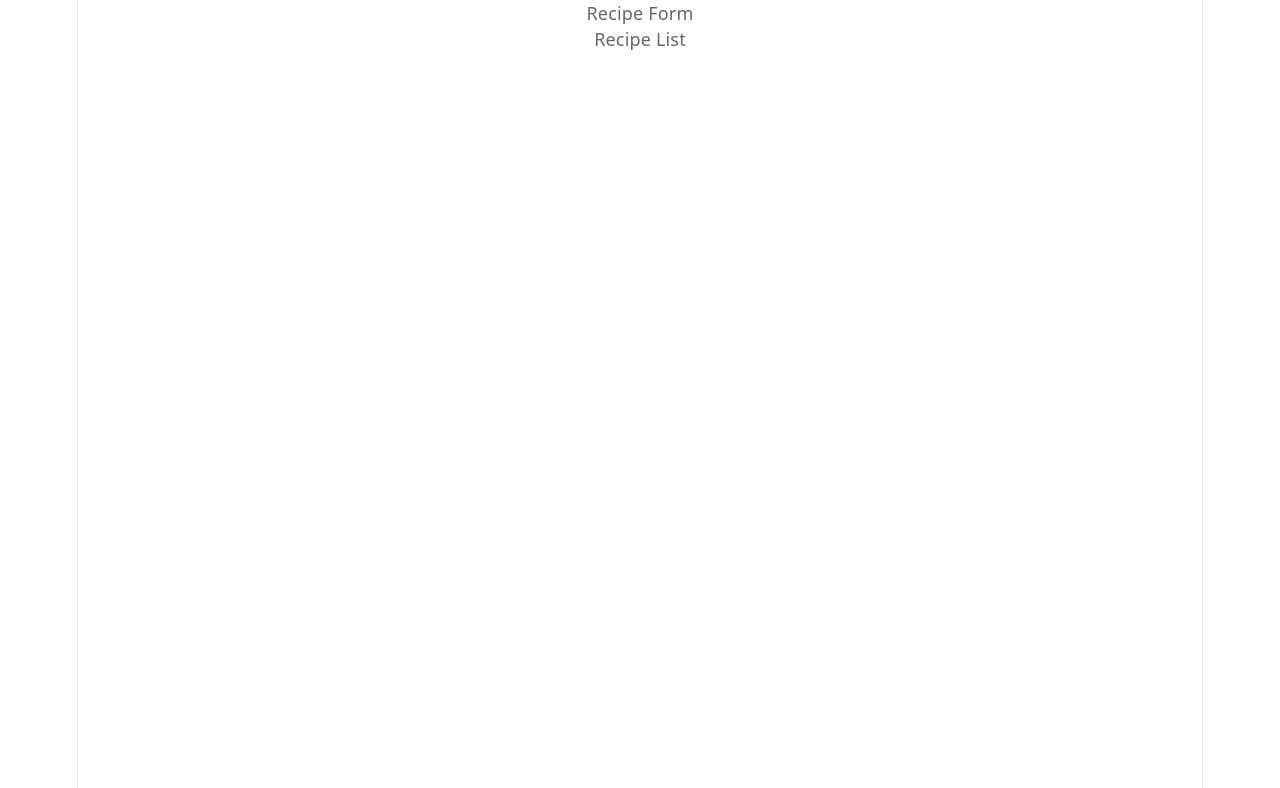
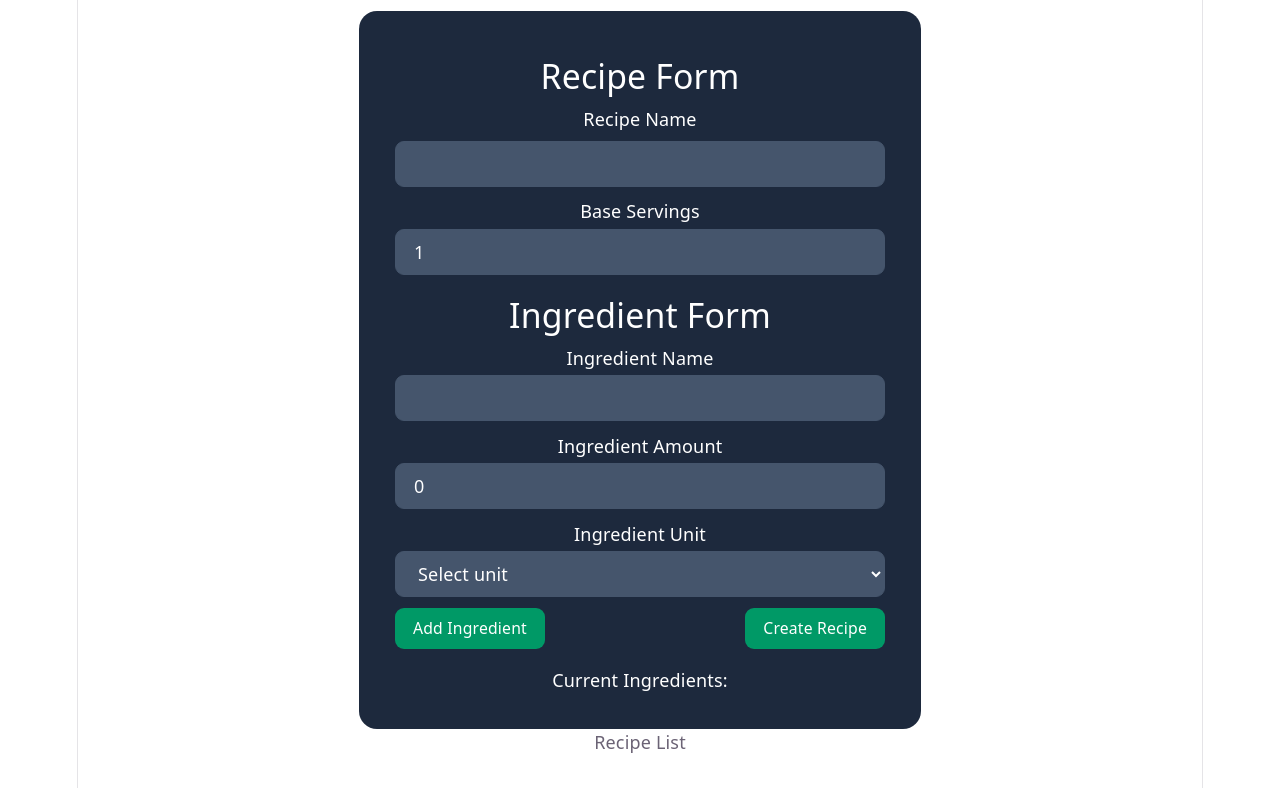
Before and after one commit to DesmonFur/Recipe-Scaler, a React (Vite) app: page / in a window 1280 px wide. Shown: the top 788 px of the page. Built offline with nearby package versions, Linux system fonts and the light colour scheme.

Commit message:
feat: RecipeForm with ingredient draft, validation, unit dropdown

```diff
--- a/src/components/RecipeForm.tsx
+++ b/src/components/RecipeForm.tsx
@@ -1,5 +1,170 @@
 import { useState } from "react";
+import type { Recipe, Ingredient } from "../types";
+type RecipeFormProps = {
+  onAdd: (recipe: Recipe) => void;
+};
+const UNITS = ["g", "kg", "ml", "l", "tsp", "tbsp", "cup", "oz", "lb"];
 
-export function RecipeForm() {
-  return <div> Recipe Form</div>;
+export function RecipeForm({ onAdd }: RecipeFormProps) {
+  const [recipeName, setRecipeName] = useState<string>("");
+  const [baseServings, setBaseServings] = useState<number>(1);
+  const [ingredients, setIngredients] = useState<Ingredient[]>([]);
+  const [ingredientDraft, setIngredientDraft] = useState<Ingredient>({
+    id: "",
+    name: "",
+    amount: 0,
+    unit: "",
+  });
+
+  const handleAddIngredient = () => {
+    if (!ingredientDraft.name.trim() || !ingredientDraft.unit.trim()) {
+      alert("please check to make sure name or unit is not empty");
+      return;
+    }
+    if (!ingredientDraft.amount) {
+      alert("amount cannot be 0");
+      return;
+    }
+    setIngredients((prev) => {
+      return [...prev, { ...ingredientDraft, id: crypto.randomUUID() }];
+    });
+    setIngredientDraft({
+      id: "",
+      name: "",
+      amount: 0,
+      unit: "",
+    });
+  };
+
+  const createRecipe = () => {
+    if (!recipeName.trim()) {
+      alert("recipe name cannot be empty");
+      return;
+    }
+    if (ingredients.length === 0) {
+      alert("Must add ingredients");
+      return;
+    }
+
+    onAdd({
+      id: crypto.randomUUID(),
+      name: recipeName,
+      baseServings: baseServings,
+      ingredients: ingredients,
+    });
+    setRecipeName("");
+    setIngredients([]);
+    setBaseServings(1);
+  };
+  return (
+    <div className="bg-slate-800 rounded-2xl p-8 w-1/2  mt-2.5 text-white ">
+      <p className="text-3xl font-medium p-2">Recipe Form</p>
+      <div className="flex flex-col gap-2 mb-2.5">
+        <label className="font-medium" htmlFor="recipeName">
+          Recipe Name
+        </label>
+        <input
+          className="bg-slate-600 text-white px-4 py-2 rounded-lg border border-slate-600 focus:border-emerald-500"
+          id="recipeName"
+          type="text"
+          value={recipeName}
+          onChange={(e) => setRecipeName(e.target.value)}
+        />
+      </div>
+      <div className="flex flex-col gap-1 mb-2.5 text-white">
+        <label className="font-medium" htmlFor="baseServings">
+          Base Servings
+        </label>
+        <input
+          className="bg-slate-600 text-white px-4 py-2 rounded-lg border border-slate-600 focus:border-emerald-500"
+          id="baseServings"
+          type="number"
+          value={baseServings}
+          onChange={(e) => setBaseServings(e.target.valueAsNumber)}
+        />
+      </div>
+      {/* ingredient form */}
+      <p className="text-3xl font-medium p-2">Ingredient Form</p>
+
+      <div className="flex flex-col gap-1 mb-2.5 text-white">
+        <label className="font-medium" htmlFor="ingredientName">
+          Ingredient Name
+        </label>
+        <input
+          className="bg-slate-600 text-white px-4 py-2 rounded-lg border border-slate-600 focus:border-emerald-500"
+          id="ingredientName"
+          type="text"
+          value={ingredientDraft.name}
+          onChange={(e) =>
+            setIngredientDraft((prev) => {
+              return { ...prev, name: e.target.value };
+            })
+          }
+        />
+      </div>
+      <div className="flex flex-col gap-1 mb-2.5  text-white">
+        <label className="font-medium" htmlFor="ingredientAmount">
+          Ingredient Amount
+        </label>
+        <input
+          className="bg-slate-600 text-white px-4 py-2 rounded-lg border border-slate-600 focus:border-emerald-500"
+          id="ingredientAmount"
+          type="number"
+          value={ingredientDraft.amount}
+          onChange={(e) =>
+            setIngredientDraft((prev) => {
+              return { ...prev, amount: e.target.valueAsNumber };
+            })
+          }
+        />
+      </div>
+      <div className="flex flex-col gap-1 mb-2.5 text-white ">
+        <label className="font-medium" htmlFor="ingredientUnit">
+          Ingredient Unit
+        </label>
+        <select
+          className="bg-slate-600 text-white px-4 py-2 rounded-lg border border-slate-600"
+          value={ingredientDraft.unit}
+          onChange={(e) =>
+            setIngredientDraft((prev) => ({ ...prev, unit: e.target.value }))
+          }
+        >
+          <option value="">Select unit</option>
+          {UNITS.map((u) => (
+            <option key={u} value={u}>
+              {u}
+            </option>
+          ))}
+        </select>
+      </div>
+
+      <div className="flex  justify-between mt-2.5">
+        <button
+          className="px-4 py-2 rounded-lg bg-emerald-600  text-white font-medium text-sm hover:bg-emerald-500 transition-colors"
+          onClick={handleAddIngredient}
+        >
+          Add Ingredient
+        </button>
+
+        <button
+          className="px-4 py-2 rounded-lg bg-emerald-600  text-white font-medium text-sm hover:bg-emerald-500 transition-colors"
+          onClick={createRecipe}
+        >
+          Create Recipe
+        </button>
+      </div>
+
+      <div className="flex flex-col mt-4">
+        <p className="text-x">Current Ingredients:</p>
+        <ul className="text-white text-xl">
+          {ingredients.map((ingredient) => (
+            <li key={ingredient.id}>
+              {ingredient.name}: {ingredient.amount}
+              {ingredient.unit}
+            </li>
+          ))}
+        </ul>
+      </div>
+    </div>
+  );
 }
--- a/src/index.css
+++ b/src/index.css
@@ -60,6 +60,7 @@
   min-height: 100svh;
   display: flex;
   flex-direction: column;
+  align-items: center;
   box-sizing: border-box;
 }
 
```
